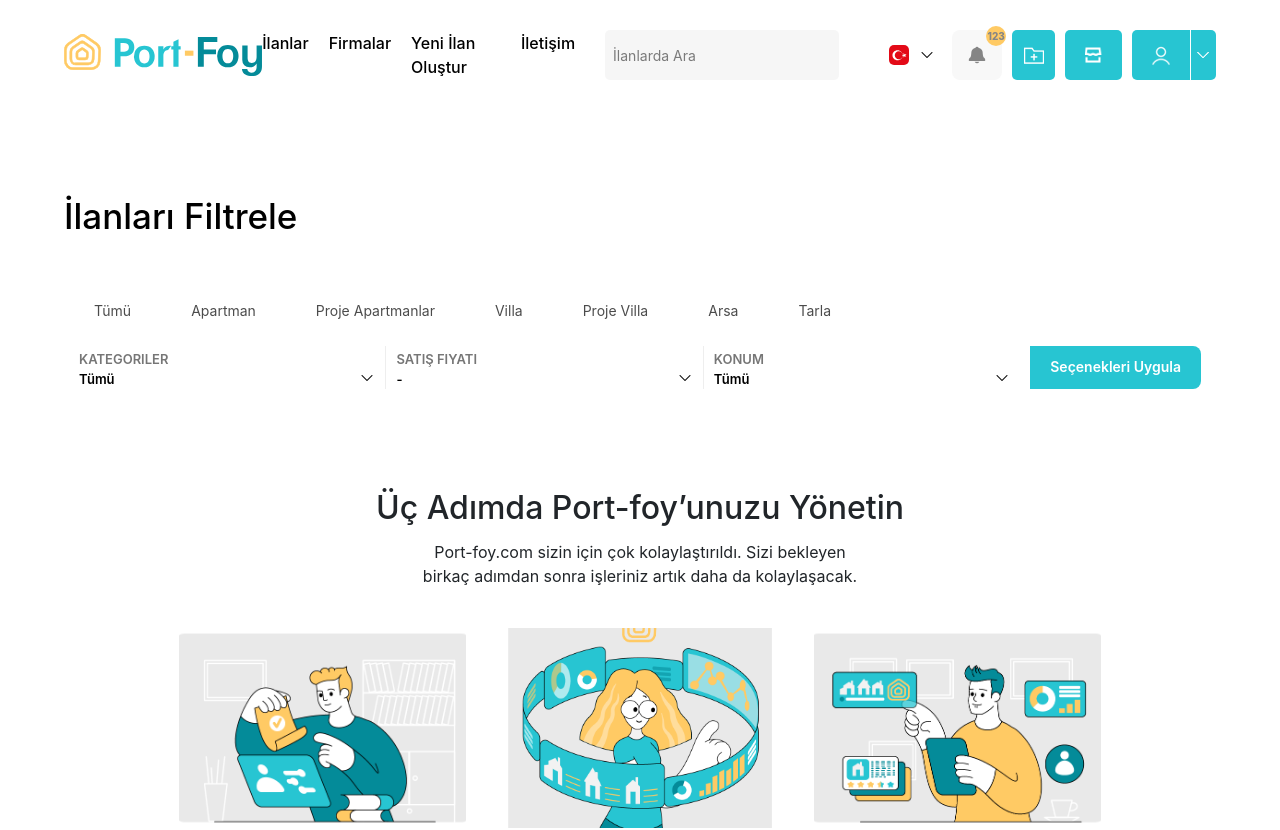
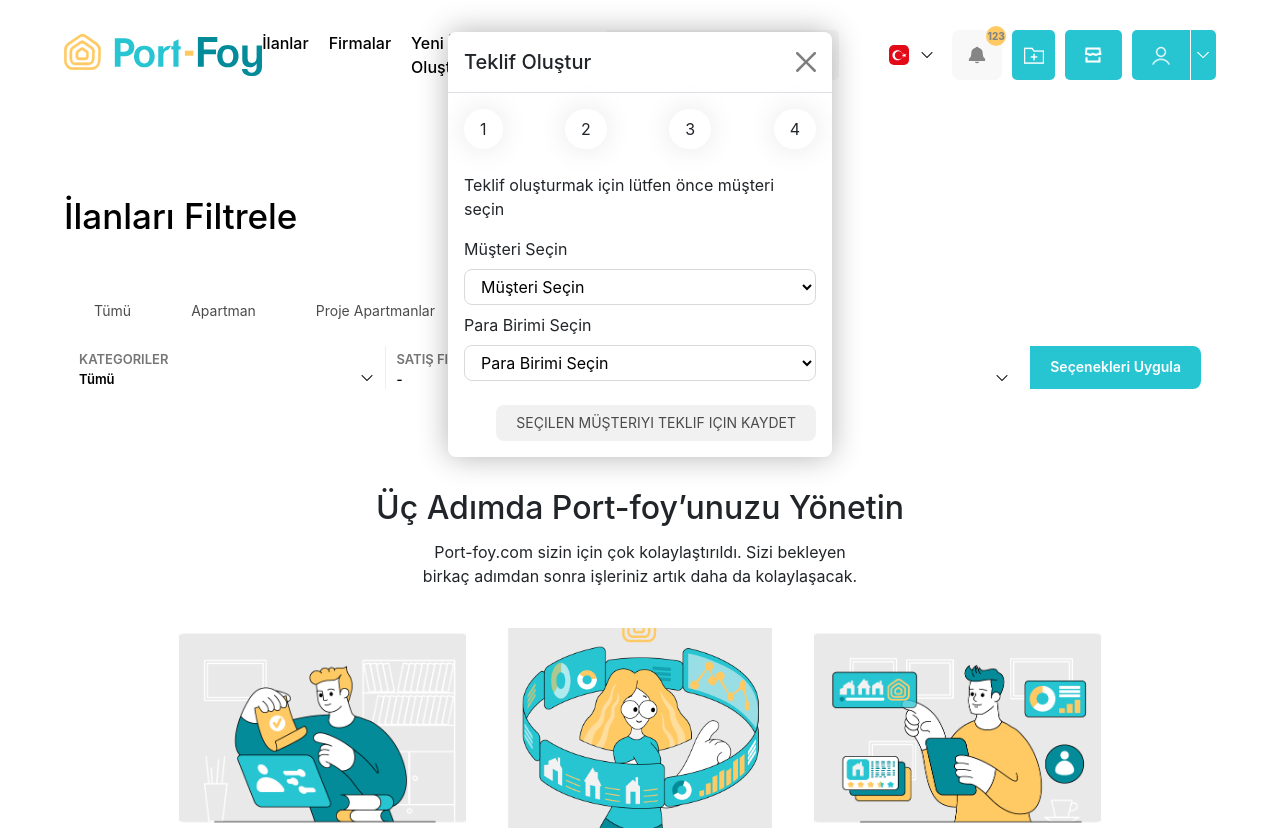
Before and after one commit to melihkostk/portfoy, a React (Vite) app: page / in a window 1280 px wide. Shown: the top 830 px of the page. Built offline with nearby package versions, Linux system fonts and the light colour scheme.

Commit message:
Create offer pop-up added

```diff
--- /dev/null
+++ b/src/components/CreateOfferModal.jsx
@@ -0,0 +1,87 @@
+import React from "react";
+import blackClose from "../assets/black-close.svg"
+
+export function CreateOfferModel({ setOfferModalShown }) {
+
+    const [step, setStep] = React.useState(1);
+
+    return (
+        <div className="fixed bg-white w-[30%] z-50 rounded-lg shadow-[0_0_30px_rgba(0,0,0,0.3)] left-1/2 top-8 -translate-x-1/2 ">
+            <div className="flex items-center justify-between p-4 border-b border-b-[#dee2e6]">
+                <h5 className="text-xl font-medium text-[#212529]">Teklif Oluştur</h5>
+                <button onClick={() => setOfferModalShown(false)}>
+                    <img className="w-5 h-5 cursor-pointer opacity-50 hover:opacity-100 transition-opacity duration-300 ease-in-out" src={blackClose} alt="" />
+                </button>
+            </div>
+            <div className="p-4">
+                <ul className="flex justify-between items-center mb-6">
+                    <li>
+                        <button onClick={() => setStep(1)} className="py-2 px-4 rounded-full cursor-pointer shadow-[0_0_30px_rgba(0,0,0,0.1)] bg-white text-[#212529] focus:text-white focus:bg-[#27C5D2]">1</button>
+                    </li>
+                    <li>
+                        <button onClick={() => setStep(2)} className="py-2 px-4 rounded-full cursor-pointer shadow-[0_0_30px_rgba(0,0,0,0.1)] bg-white text-[#212529] focus:text-white focus:bg-[#27C5D2]">2</button>
+                    </li>
+                    <li>
+                        <button className="py-2 px-4 rounded-full cursor-pointer shadow-[0_0_30px_rgba(0,0,0,0.1)] bg-white text-[#212529] focus:text-white focus:bg-[#27C5D2]">3</button>
+                    </li>
+                    <li>
+                        <button className="py-2 px-4 rounded-full cursor-pointer shadow-[0_0_30px_rgba(0,0,0,0.1)] bg-white text-[#212529] focus:text-white focus:bg-[#27C5D2]">4</button>
+                    </li>
+                </ul>
+                {step === 1 && (
+                    <div>
+                        <h2 className="mb-4 text-[#212529]">Teklif oluşturmak için lütfen önce müşteri seçin</h2>
+                        <div className="flex flex-col mb-2">
+                            <label htmlFor="" className="mb-2 text-[#212529]">Müşteri Seçin</label>
+                            <select required name="" id="" className="border border-[#d9d9d9] rounded-lg py-1.5 px-3">
+                                <option value="" selected disabled>Müşteri Seçin</option>
+                                <option value="">A</option>
+                                <option value="">B</option>
+                                <option value="">C</option>
+                            </select>
+                        </div>
+                        <div className="flex flex-col">
+                            <label htmlFor="" className="mb-2 text-[#212529]">Para Birimi Seçin</label>
+                            <select required name="" id="" className="border border-[#d9d9d9] rounded-lg py-1.5 px-3">
+                                <option value="" selected disabled>Para Birimi Seçin</option>
+                                <option value="">TRY</option>
+                                <option value="">USD</option>
+                                <option value="">EUR</option>
+                            </select>
+                        </div>
+                        <div className="mt-6 justify-self-end">
+                            <button onClick={() => setStep(prev => prev + 1)} className="uppercase text-sm text-[#4b4b4b] bg-[#f1f1f1] py-2 px-5 rounded-lg cursor-pointer hover:bg-[#c3c3c3] transition-colors duration-300 ease-in-out">
+                                Seçilen Müşteriyi Teklif için Kaydet
+                            </button>
+                        </div>
+                    </div>
+                )}
+                {step === 2 && (
+                    <div>
+                        <div className="mb-6">
+                            <h2 className="mb-1 text-[#212529] text-xl">Teklif için seçtiğiniz ilanlar</h2>
+                            <p className="text-[#6c757d] mb-4">Teklif oluşturduktan sonra ilanları düzenleyemezsiniz.</p>
+                        </div>
+                        <div className="flex items-center justify-between p-3.75 mb-5 rounded-lg bg-[#f8f8f8]">
+                            <div>
+                                <p className="text-xs text-[#212529] opacity-70 font-medium">Seçilen Müşteri</p>
+                                <p className="text-lg">Adı Adı</p>
+                            </div>
+                            <div>
+                                <button onClick={() => setOfferModalShown(false)} className="text-sm text-[#4b4b4b] bg-[#f1f1f1] py-2 px-5 rounded-lg cursor-pointer hover:bg-[#c3c3c3] transition-colors duration-300 ease-in-out">İptal</button>
+                            </div>
+                        </div>
+                        <div className="p-4 mb-4 rounded-lg bg-[#fff3cd] text-[#664d03] border border-[#ffecb5]">
+                            Teklife henüz ilan eklenmedi
+                        </div>
+                        <div className="mt-6 justify-self-end">
+                            <button onClick={() => setStep(prev => prev + 1)} className="uppercase text-sm text-[#4b4b4b] bg-[#f1f1f1] py-2 px-5 rounded-lg cursor-pointer hover:bg-[#c3c3c3] transition-colors duration-300 ease-in-out">
+                                ilerle
+                            </button>
+                        </div>
+                    </div>
+                )}
+            </div>
+        </div>
+    )
+}
--- a/src/components/Header.jsx
+++ b/src/components/Header.jsx
@@ -12,6 +12,7 @@ import { LanguageSelect } from "./LanguageSelect"
 import { Notification } from "./Notification"
 import whiteMenu from "../assets/white-menu.png"
 import { MainSidebar } from "./MainSidebar"
+import { CreateOfferModel } from "./CreateOfferModal"
 
 export function Header() {
     const [registerShown, setRegisterShown] = React.useState(false);
@@ -20,10 +21,12 @@ export function Header() {
     const [notShown, setNotShown] = React.useState(false)
     const [accountShown, setAccountShown] = React.useState(false)
     const [sidebarShown , setSidebarShown] = React.useState(false)
+    const [offerModelShown , setOfferModalShown] = React.useState(true)
 
     return (
         <div className="py-7.5 w-full max-w-[90%]">
             {sidebarShown && <MainSidebar setSidebarShown={setSidebarShown} loged={loged} />}
+            {offerModelShown && <CreateOfferModel setOfferModalShown={setOfferModalShown} />}
             <div className="flex items-center justify-between">
                 <div className="w-55 max-[992px]:w-30">
                     <Link to={"/"}>
@@ -152,7 +155,7 @@ export function Header() {
                             </div>
                         </div>}
                     </div>}
-                    {loged && <button className="w-12.5 max-[1100px]:hidden h-12.5 flex items-center justify-center rounded-[5px] bg-[#27C5D2] cursor-pointer hover:bg-[#048B99] transition-colors duration-300 ease-in-out">
+                    {loged && <button onClick={() => setOfferModalShown(prev => !prev)} className="w-12.5 max-[1100px]:hidden h-12.5 flex items-center justify-center rounded-[5px] bg-[#27C5D2] cursor-pointer hover:bg-[#048B99] transition-colors duration-300 ease-in-out">
                         <img className="w-5 h-5" src={folder} alt="" />
                     </button>}
                     {loged && <Link to={"/company"} className="h-12.5 px-5 max-[1100px]:hidden text-white flex gap-2.5 items-center justify-center rounded-[5px] bg-[#27C5D2] cursor-pointer hover:bg-[#048B99] transition-colors duration-300 ease-in-out">
```
Also changed, not shown: src/assets/black-close.svg (added).
